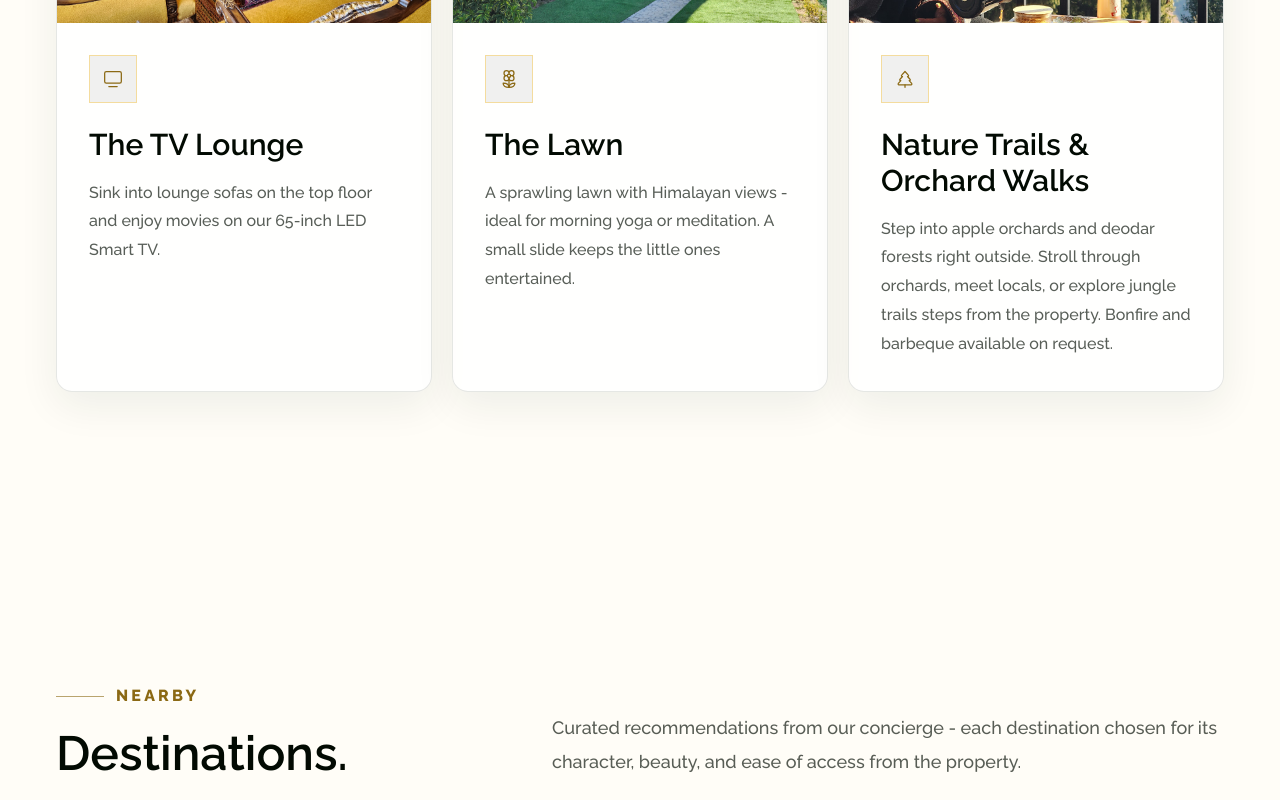
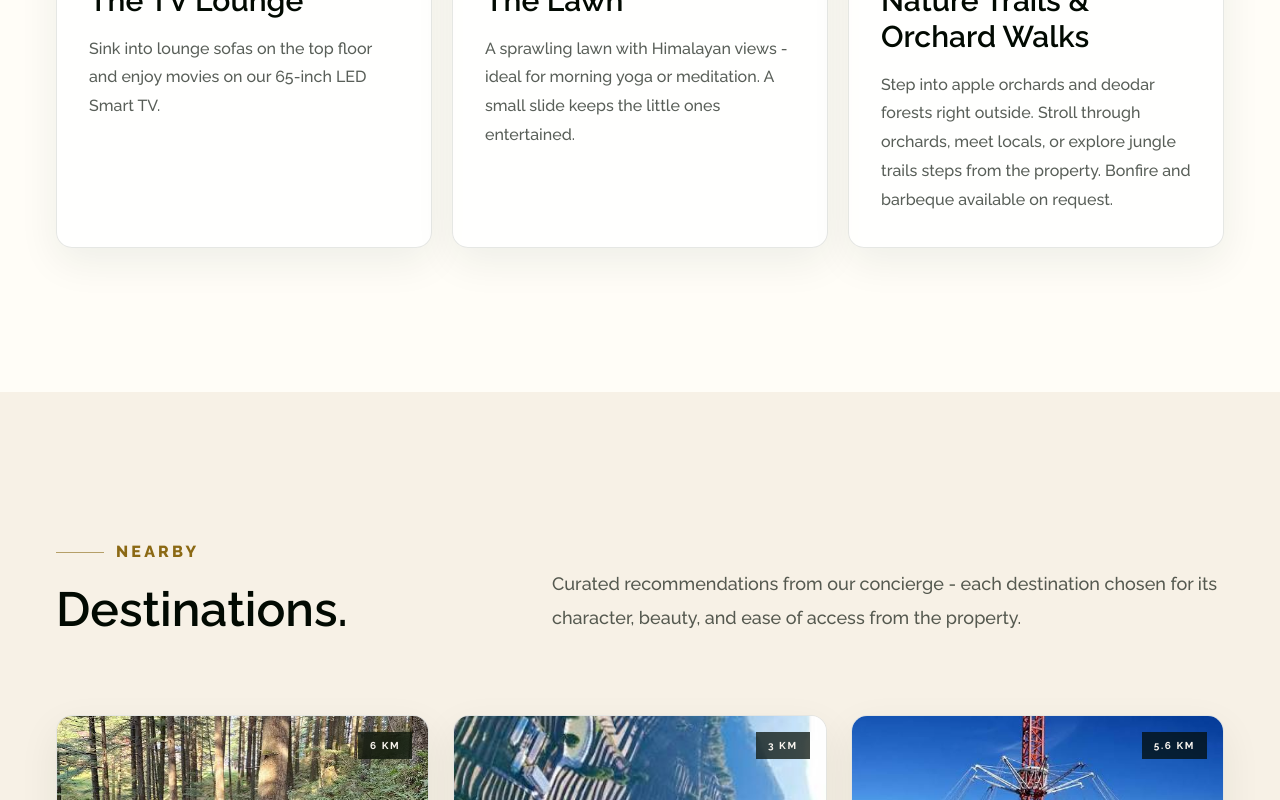
Before and after one commit to theone14122000/shire, a Next.js app: page /activities in a window 1280 px wide. Shown: the part 2040-2840 px from the top of the page. Built offline with nearby package versions, Linux system fonts and the light colour scheme; no server answers; the database is empty.

Commit message:
Remove icons from at-the-property cards and use cream bg for nearby on activities page

```diff
--- a/app/components/activities/ActivitiesContent.tsx
+++ b/app/components/activities/ActivitiesContent.tsx
@@ -6,17 +6,10 @@ import Link from "next/link";
 import {
   ArrowUpRight,
   Compass,
-  Flower2,
-  Gamepad2,
-  Home,
   MapPin,
   Navigation,
-  TreePine,
-  Tv2,
 } from "lucide-react";
 import type { ActivitiesContent } from "@/lib/activities-content";
-
-const CARD_ICONS = [Home, Gamepad2, Tv2, Flower2, TreePine] as const;
 
 const fadeUp: Variants = {
   hidden: { opacity: 0, y: 28 },
@@ -81,7 +74,6 @@ export function ActivitiesContent({ content }: { content: ActivitiesContent }) {
             className="mt-14 grid gap-5 lg:mt-20 lg:grid-cols-6"
           >
             {content.propertyCards.map((activity, index) => {
-              const Icon = CARD_ICONS[index % CARD_ICONS.length];
               return (
                 <motion.article
                   key={`${activity.title}-${index}`}
@@ -98,10 +90,7 @@ export function ActivitiesContent({ content }: { content: ActivitiesContent }) {
                     />
                   </div>
                   <div className="flex flex-1 flex-col p-6 sm:p-8">
-                    <span className="flex h-12 w-12 items-center justify-center border border-gold-400/40 bg-emerald-950/6 text-gold-700">
-                      <Icon size={20} strokeWidth={1.5} />
-                    </span>
-                    <h3 className="mt-6 font-display text-2xl font-semibold text-emerald-950 sm:text-3xl">
+                    <h3 className="font-display text-2xl font-semibold text-emerald-950 sm:text-3xl">
                       {activity.title}
                     </h3>
                     <p className="mt-4 max-w-[42ch] text-sm leading-[1.8] text-emerald-950/66 sm:text-base">
@@ -115,7 +104,7 @@ export function ActivitiesContent({ content }: { content: ActivitiesContent }) {
         </div>
       </section>
 
-      <section className="bg-[#fffdf7] px-5 py-20 sm:px-8 sm:py-28 lg:px-14 lg:py-36">
+      <section className="bg-[#f7f1e6] px-5 py-20 sm:px-8 sm:py-28 lg:px-14 lg:py-36">
         <div className="mx-auto max-w-[1400px]">
           <div className="grid gap-8 lg:grid-cols-[0.72fr_1.28fr] lg:items-end">
             <div>
```
